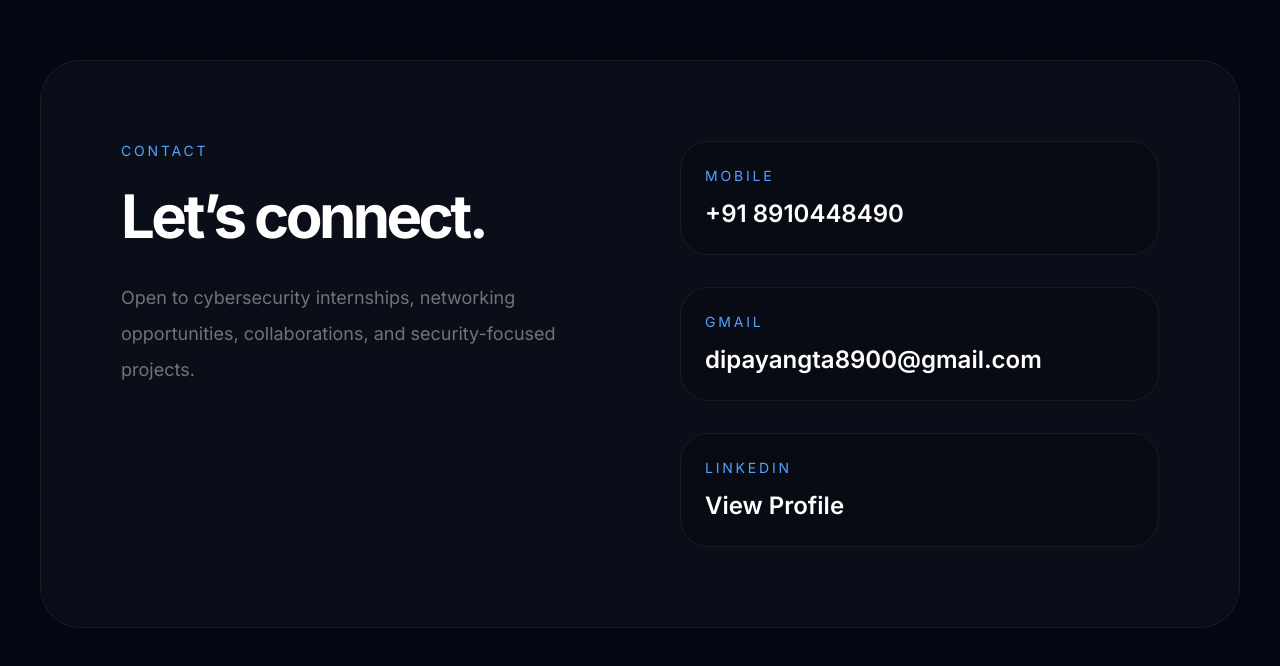
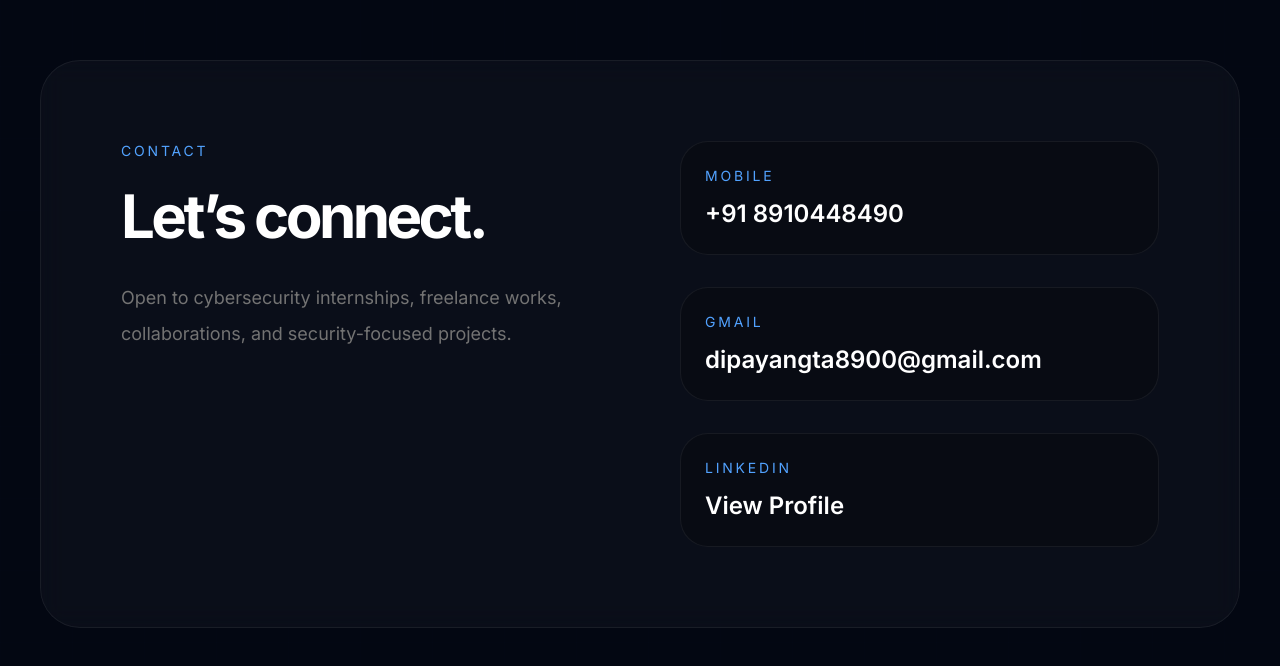
Before and after one commit to dipayan-op/cyber-portfolio, a Next.js app: page / in a window 1280 px wide. Shown: the part 4110-4776 px from the top of the page. Built offline with nearby package versions, Linux system fonts and the light colour scheme.

Commit message:
changed orientation

```diff
--- a/app/page.tsx
+++ b/app/page.tsx
@@ -631,7 +631,7 @@ export default function Home() {
         <p className="mt-8 max-w-xl text-lg leading-9 text-neutral-500">
 
           Open to cybersecurity internships,
-          networking opportunities, collaborations,
+          freelance works, collaborations,
           and security-focused projects.
 
         </p>
```
